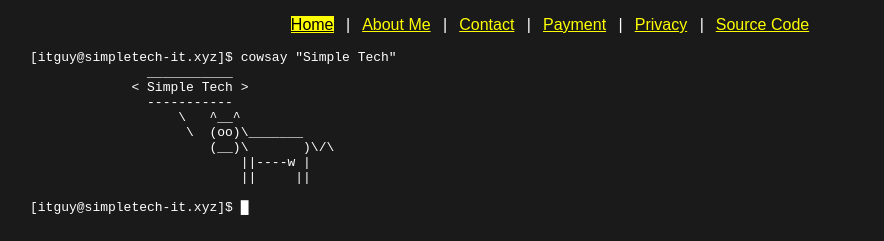
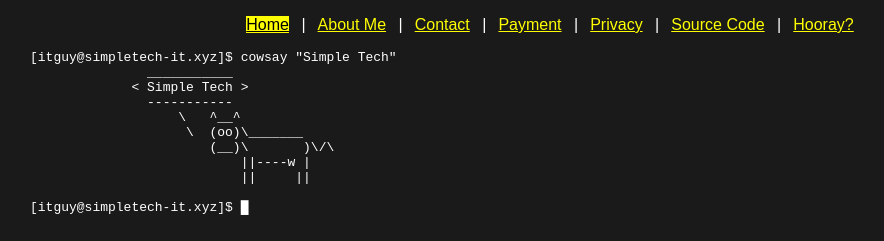
Before and after one commit to a-techy-boi/website, a plain HTML site: page index.html in a window 1280 px wide. Shown: the top 241 px of the page, without its empty margins (110-994 px from the left). Drawn offline with Linux system fonts and the light colour scheme.

Commit message:
Added Carbon Footprint link at the top.

```diff
--- a/index.html
+++ b/index.html
@@ -37,6 +37,10 @@
 			<li class="toplinks">|</li>
 			<li class="toplinks">
 				<a href="articles/source.html">Source Code</a>
+			</li>
+			<li class="toplinks">|</li>
+			<li class="toplinks">
+				<a href="https://www.websitecarbon.com/website/simpletech-it-xyz/">Hooray?</a>
 			</li>
 
 		</ul>
@@ -85,7 +89,6 @@
 			</li>
 		</ul>
 		<footer>
-
 		</footer>
 	</body>
 </html>
```
